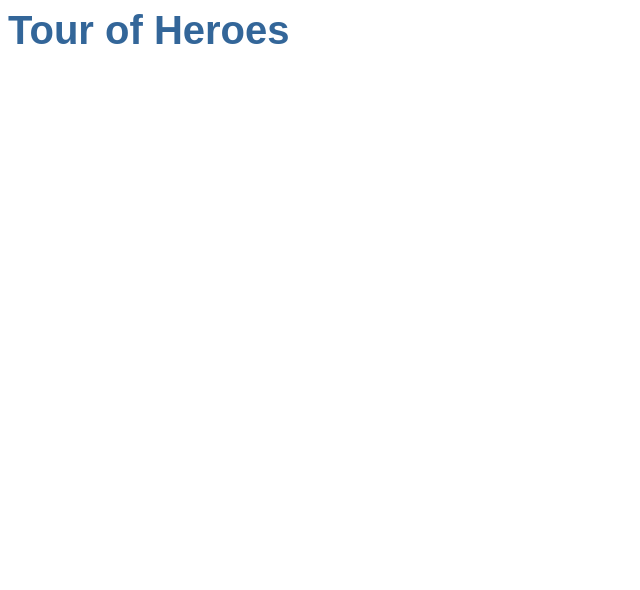
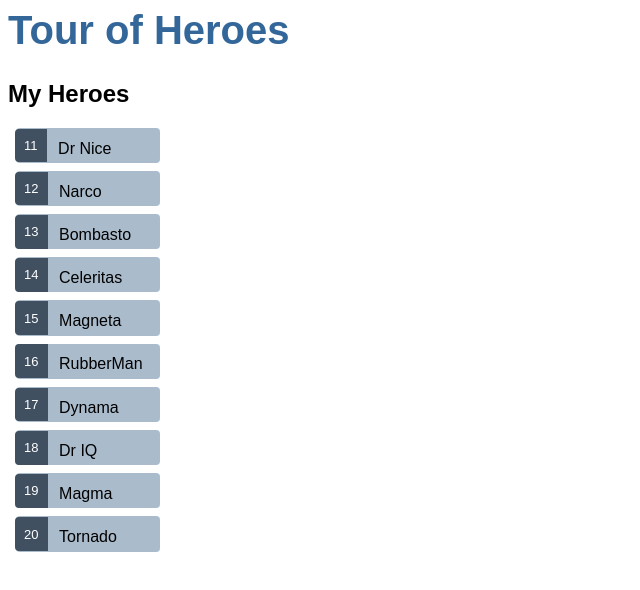
Before and after one commit to madrym/Tour-of-Heroes, an Angular app: page / in a window 1280 px wide. Shown: the top 590 px of the page, without its empty margins (0-640 px from the left). Built offline with nearby package versions, Linux system fonts and the light colour scheme.

Commit message:
5 files modified

```diff
--- a/src/app/hero.ts
+++ b/src/app/hero.ts
@@ -1,4 +1,5 @@
 export class Hero {
   id: number;
   name: string;
+  power: string;
 }
--- a/src/app/heroes/heroes.component.css
+++ b/src/app/heroes/heroes.component.css
@@ -2,7 +2,7 @@
   margin: 0 0 2em 0;
   list-style-type: none;
   padding: 0;
-  width: 15em;
+  width: 10em;
 }
 .heroes li {
   cursor: pointer;
--- a/src/app/heroes/heroes.component.html
+++ b/src/app/heroes/heroes.component.html
@@ -1,3 +1,14 @@
+<h2>My Heroes</h2>
+<ul class="heroes">
+  <li *ngFor="let hero of heroes"
+  [class.selected]="hero === selectedHero"
+  (click)="onSelect(hero)">
+    <span class="badge">{{hero.id}}</span> <span class="heroname">{{hero.name}}</span> {{hero.power}}
+  </li>
+</ul>
+
+
+
 <div *ngIf="selectedHero">
 
 <h2>{{selectedHero.name | uppercase}} Details</h2>
@@ -8,11 +19,6 @@
   </label>
 </div>
 
-<!-- <h2>My Heroes</h2>
-<ul class="heroes">
-  <li *ngFor="let hero of heroes" (click)="onSelect(hero)">
-    <span class="badge">{{hero.id}}</span> {{hero.name}}
-  </li>
-</ul> -->
+
 
 </div>
--- a/src/app/heroes/heroes.component.ts
+++ b/src/app/heroes/heroes.component.ts
@@ -12,12 +12,16 @@ export class HeroesComponent implements OnInit {
   heroes = HEROES;
   selectedHero: Hero;
 
+
   constructor() { }
 
   ngOnInit() {
   }
+
   onSelect(hero: Hero): void{
   this.selectedHero = hero;
-}
+
+  }
+
 
 }
--- a/src/app/mock-heroes.ts
+++ b/src/app/mock-heroes.ts
@@ -1,14 +1,14 @@
 import { Hero } from './hero';
 
 export const HEROES: Hero[] = [
-  { id: 11, name: 'Dr Nice', },
-  { id: 12, name: 'Narco' },
-  { id: 13, name: 'Bombasto' },
-  { id: 14, name: 'Celeritas' },
-  { id: 15, name: 'Magneta' },
-  { id: 16, name: 'RubberMan' },
-  { id: 17, name: 'Dynama' },
-  { id: 18, name: 'Dr IQ' },
-  { id: 19, name: 'Magma' },
-  { id: 20, name: 'Tornado' }
+  { id: 11, name: 'Dr Nice', power: ''},
+  { id: 12, name: 'Narco', power: ''},
+  { id: 13, name: 'Bombasto', power: ''},
+  { id: 14, name: 'Celeritas', power: ''},
+  { id: 15, name: 'Magneta', power: '' },
+  { id: 16, name: 'RubberMan', power: '' },
+  { id: 17, name: 'Dynama', power: '' },
+  { id: 18, name: 'Dr IQ', power: '' },
+  { id: 19, name: 'Magma', power: ''},
+  { id: 20, name: 'Tornado', power: ''}
 ];
```
